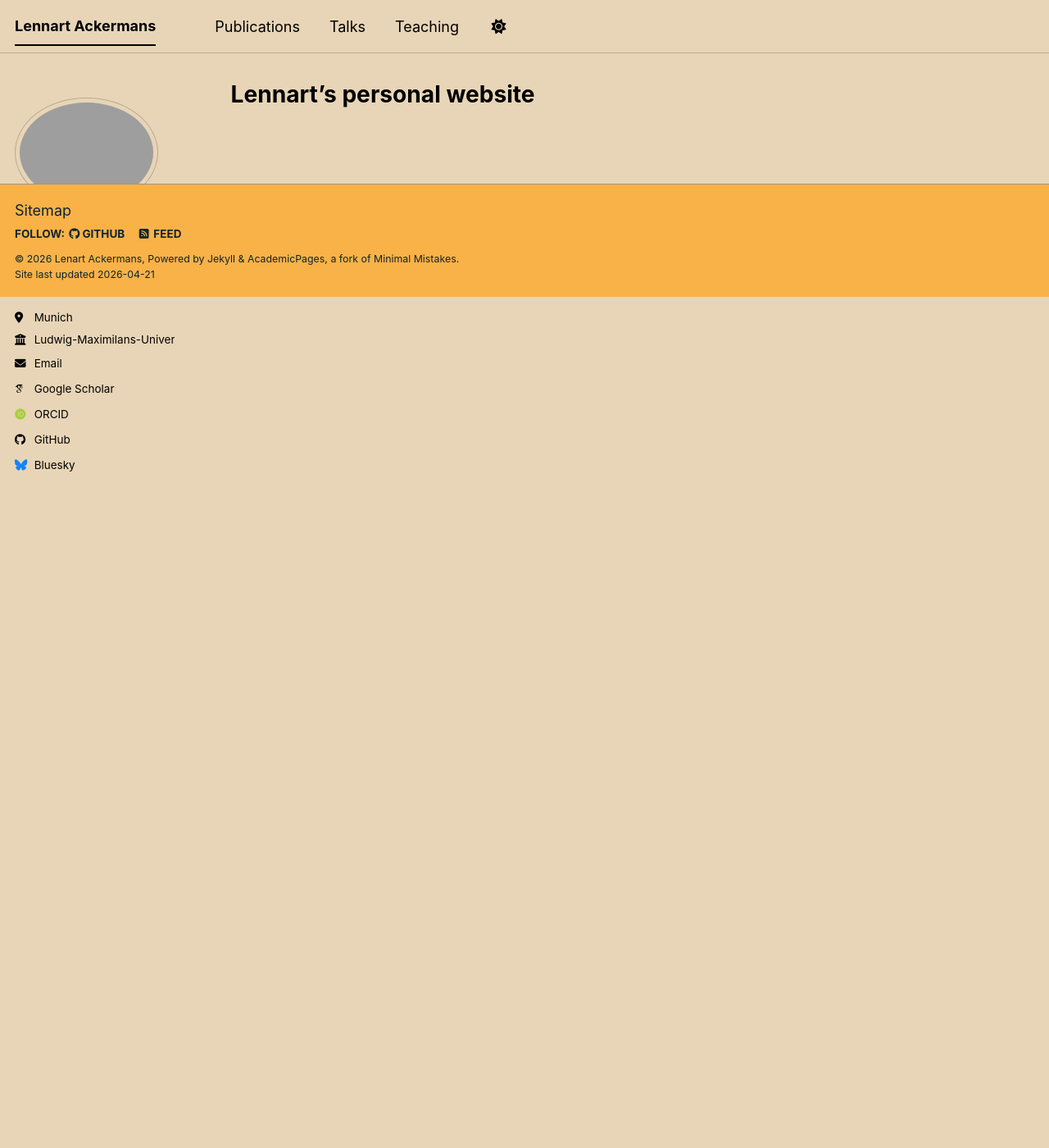
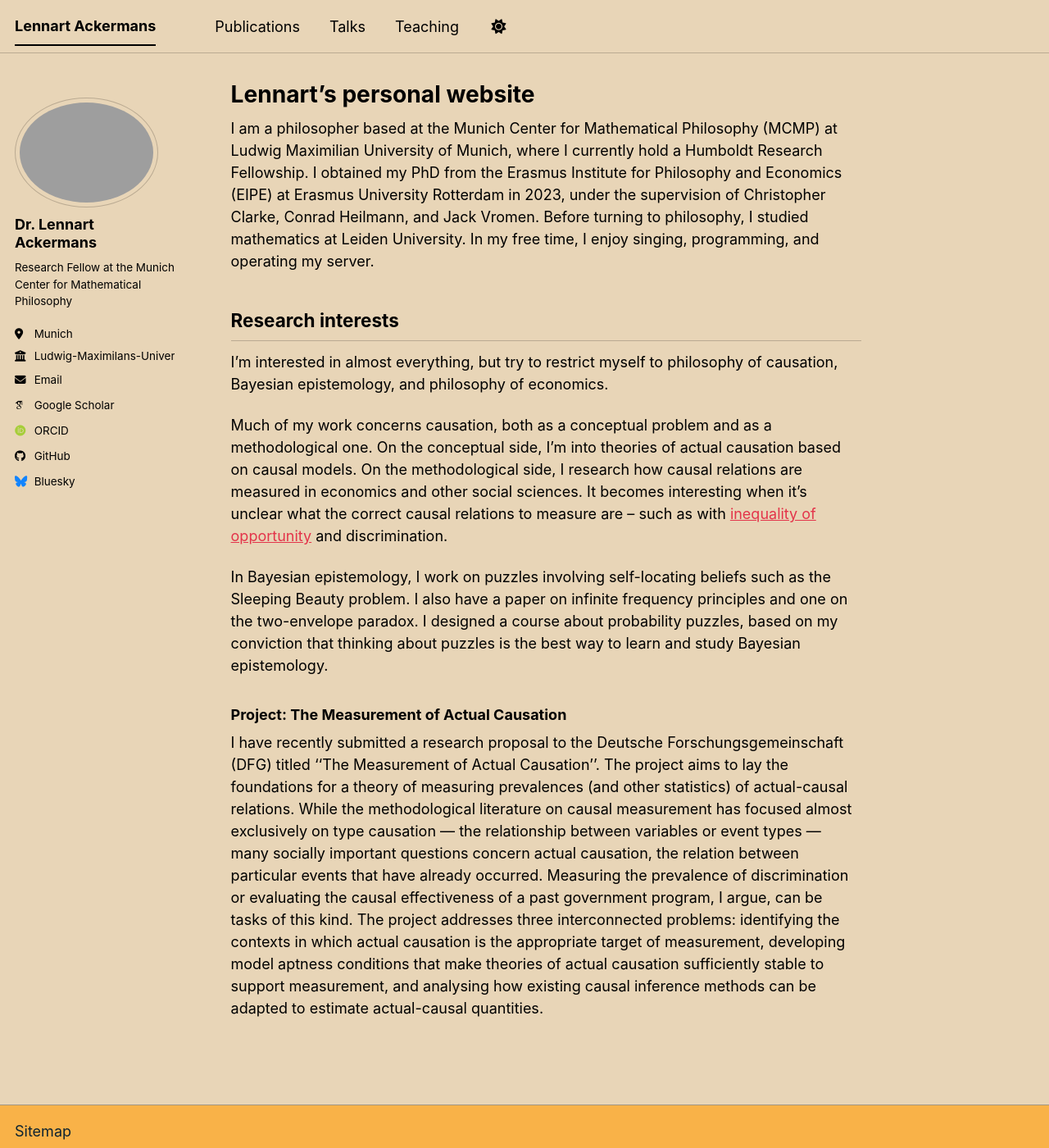
Before and after one commit to lennartack/lennartack.github.io, a Jekyll site: the page built from _pages/about.md, in a window 1280 px wide and 1400 px high. Shown: the whole window at 82% size. Built offline with Jekyll 4.4.1, drawn with Linux system fonts in a browser that asks for light colours; some web fonts are replaced; a script bundle is joined from its source files by our own code; library files that are not in the unit come from our copies.

Commit message:
About me page

```diff
--- a/_config.yml
+++ b/_config.yml
@@ -26,7 +26,7 @@
   avatar           : "lennart.png"
   name             : "Dr. Lennart Ackermans"
   pronouns         : # example: "she/her"
-  bio              : "Research Fellow at the MCMP, LMU"
+  bio              : "Research Fellow at the Munich Center for Mathematical Philosophy"
   location         : "Munich"
   employer         : "Ludwig-Maximilans-Universität"
   uri              : # URL
--- a/_pages/about.md
+++ b/_pages/about.md
@@ -6,3 +6,17 @@
   - /about/
   - /about.html
 ---
+
+I am a philosopher based at the Munich Center for Mathematical Philosophy (MCMP) at Ludwig Maximilian University of Munich, where I currently hold a Humboldt Research Fellowship. I obtained my PhD from the Erasmus Institute for Philosophy and Economics (EIPE) at Erasmus University Rotterdam in 2023, under the supervision of Christopher Clarke, Conrad Heilmann, and Jack Vromen. Before turning to philosophy, I studied mathematics at Leiden University. In my free time, I enjoy singing, programming, and operating my server.
+
+## Research interests
+
+I'm interested in almost everything, but try to restrict myself to philosophy of causation, Bayesian epistemology, and philosophy of economics.
+
+Much of my work concerns causation, both as a conceptual problem and as a methodological one. On the conceptual side, I'm into theories of actual causation based on causal models. On the methodological side, I research how causal relations are measured in economics and other social sciences. It becomes interesting when it's unclear what the correct causal relations to measure are -- such as with [inequality of opportunity]({% _publications/2022-10-16-causal-bias-in-measures-of-inequality-of-opportunity.md %}) and discrimination.
+
+In Bayesian epistemology, I work on puzzles involving self-locating beliefs such as the Sleeping Beauty problem. I also have a paper on infinite frequency principles and one on the two-envelope paradox. I designed a course about probability puzzles, based on my conviction that thinking about puzzles is the best way to learn and study Bayesian epistemology.
+
+### Project: The Measurement of Actual Causation
+
+I have recently submitted a research proposal to the Deutsche Forschungsgemeinschaft (DFG) titled ''The Measurement of Actual Causation''. The project aims to lay the foundations for a theory of measuring prevalences (and other statistics) of actual-causal relations. While the methodological literature on causal measurement has focused almost exclusively on type causation — the relationship between variables or event types — many socially important questions concern actual causation, the relation between particular events that have already occurred. Measuring the prevalence of discrimination or evaluating the causal effectiveness of a past government program, I argue, can be tasks of this kind. The project addresses three interconnected problems: identifying the contexts in which actual causation is the appropriate target of measurement, developing model aptness conditions that make theories of actual causation sufficiently stable to support measurement, and analysing how existing causal inference methods can be adapted to estimate actual-causal quantities.
```
